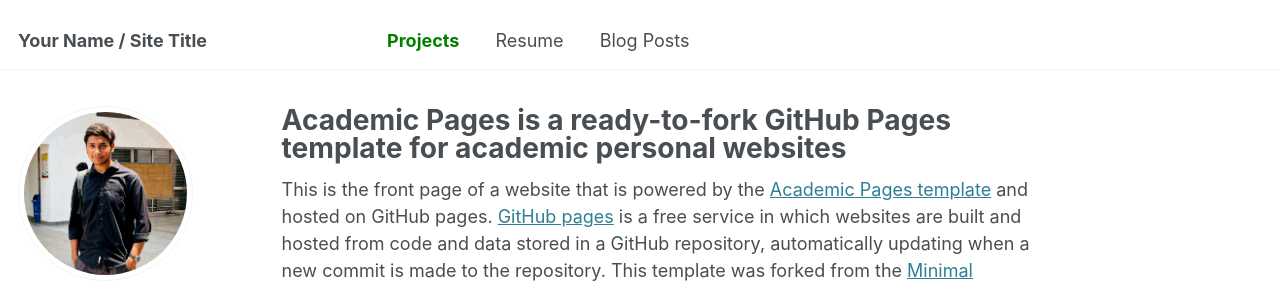
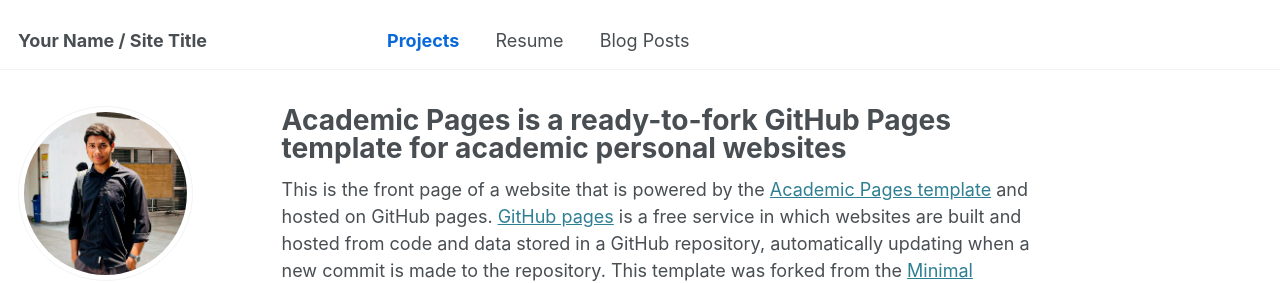
Before and after one commit to AbrarJahin7/cyberportfolio.github.io, a Jekyll site: the page built from _pages/about.md, in a window 1280 px wide. Shown: the top 283 px of the page. Built offline with Jekyll 4.4.1, drawn with Linux system fonts in a browser that asks for light colours; some web fonts are replaced.

Commit message:
Update navigation.yml

```diff
--- a/_data/navigation.yml
+++ b/_data/navigation.yml
@@ -13,7 +13,7 @@ main:
 
   - #title: "Teaching"
     #url: /teaching/
-  - title: "<span style='color: green; font-weight: bold;'>Projects</span>"
+  - title: "<span style='color:#0969DA; font-weight: bold;'>Projects</span>"
     url: /portfolio/
 
   - title: "Resume"
```
